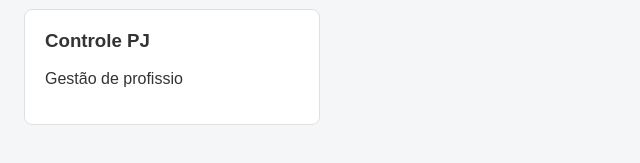
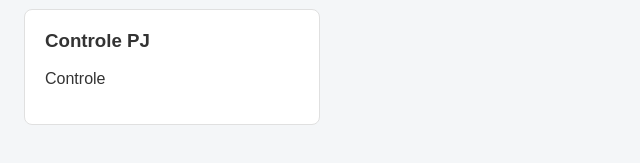
Before and after one commit to jubalaguif-hub/portal-dashboards, a plain HTML site: page index.html in a window 1280 px wide. Shown: the part 539-702 px from the top of the page, 0-640 px from the left. Drawn offline with Linux system fonts and the light colour scheme.

Commit message:
Update index.html

```diff
--- a/index.html
+++ b/index.html
@@ -40,4 +40,4 @@
     <div class="grid">
       <div class="card">
         <h3>Controle PJ</h3>
-        <p>Gestão de profissio
+        <p>Controle
```
